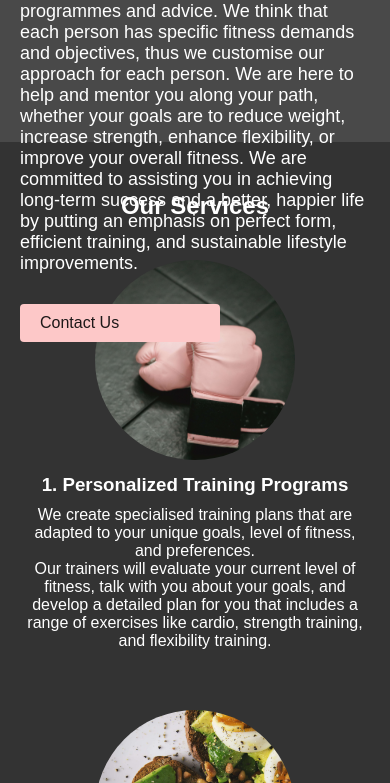
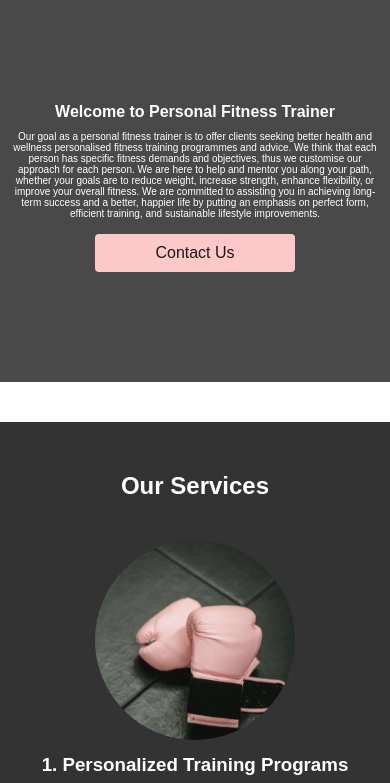
Before and after one commit to shantanweer/PersonalFitnessTrainer, a plain HTML site: page index.html in a window 390 px wide. Shown: the part 112-895 px from the top of the page. Drawn offline with Linux system fonts and the light colour scheme.

Commit message:
Fixed in the mobile view

```diff
--- a/script.js
+++ b/script.js
@@ -15,3 +15,4 @@ document.getElementById('contactForm').addEventListener('submit', function(event
     document.getElementById('message').value = '';
     window.location.href = 'thanks.html';
   });
+  const toggleBtn = document.querySelector('.toggle-btn');
--- a/style.css
+++ b/style.css
@@ -255,32 +255,40 @@ body, h1, h2, h3, p, ul, li, form {
     }
   } */
   @media (max-width: 768px) {
-    .main {
-      padding: 10px;
+    .hero {
+      height: auto; /* Remove the fixed height */
+      padding: 120px 10px; /* Adjust the padding to create space around the content */
+      text-align: center; /* Center the content */
     }
 
-    .hero {
-      height: auto; /* Change height to auto */
-      padding-right: 0; /* Remove the right padding */
+    .hero::before {
+      display: none; /* Hide the overlay background */
     }
 
     .hero .content {
-      position: static; /* Remove absolute positioning */
+      position: static; /* Remove the absolute positioning */
       transform: none; /* Remove the translation */
-      text-align: left; /* Adjust the text alignment */
-      padding: 0 20px; /* Add padding to the content */
+      width: 100%; /* Adjust the width */
+      max-width: none; /* Adjust the max-width */
+      padding: 0; /* Remove the padding */
     }
 
-    .services .service {
-      flex-basis: 100%; /* Change flex-basis to 100% */
+    .hero .content h2 {
+      font-size: 16px; /* Decrease the font size */
+      margin-bottom: 10px; /* Adjust the margin */
     }
 
-    input,
-    textarea,
-    button {
-      width: 100%;
+    .hero .content p {
+      font-size: 10px; /* Decrease the font size */
+      margin-bottom: 15px; /* Adjust the margin */
+    }
+
+    .services {
+      margin-top: 40px; /* Add margin to create space below the header */
     }
   }
+
+
 
 
   @media (max-width: 480px) {
```
Also changed, not shown: index.html (+2 -0 lines).
